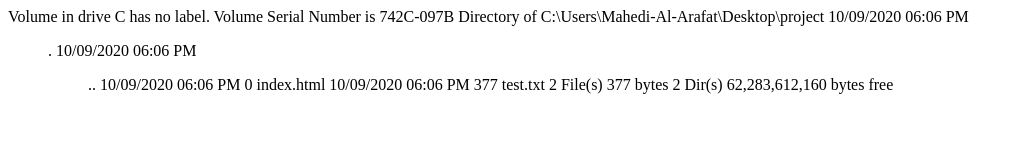
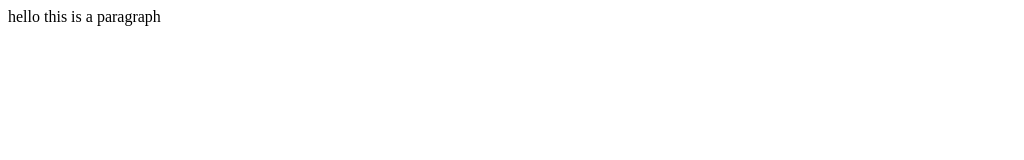
Before and after one commit to Mahedi522/lecture0, a plain HTML site: page index.html in a window 1280 px wide. Shown: the whole page, without its empty margins (0-1024 px from the left). Drawn offline with Linux system fonts and the light colour scheme.

Commit message:
Update index.html

```diff
--- a/index.html
+++ b/index.html
@@ -1,11 +1,6 @@
- Volume in drive C has no label.
- Volume Serial Number is 742C-097B
-
- Directory of C:\Users\Mahedi-Al-Arafat\Desktop\project
-
-10/09/2020  06:06 PM    <DIR>          .
-10/09/2020  06:06 PM    <DIR>          ..
-10/09/2020  06:06 PM                 0 index.html
-10/09/2020  06:06 PM               377 test.txt
-               2 File(s)            377 bytes
-               2 Dir(s)  62,283,612,160 bytes free
+<html>
+ <head><title>title</title></head>
+ <body>
+  <p>hello this is a paragraph</p>
+ </body>
+</html>
```
